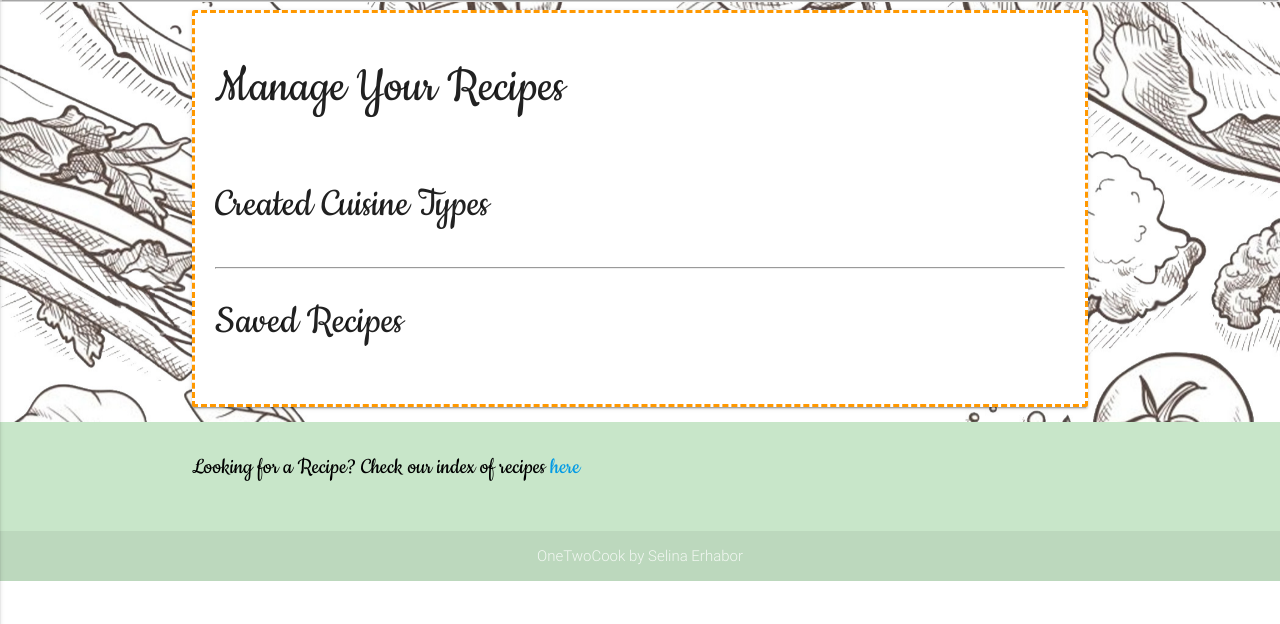
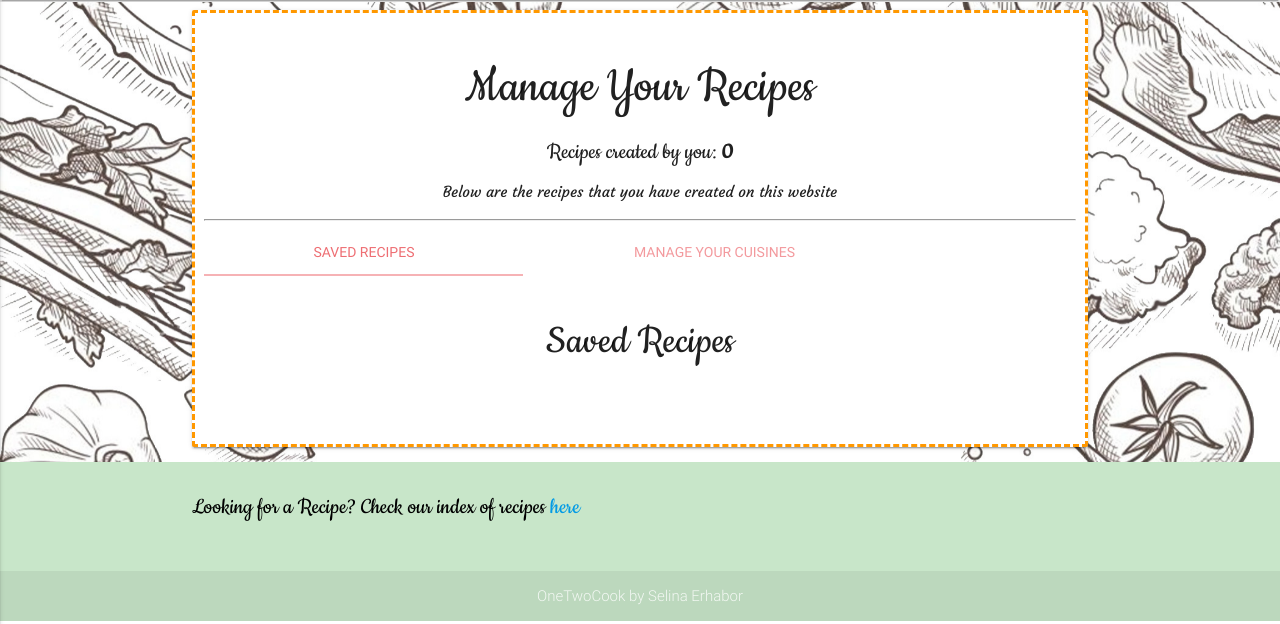
Before and after one commit to selinaerhabor/onetwocook, a Flask app: page /manage_recipes in a window 1280 px wide. Shown: the part 64-688 px from the top of the page. Run offline with Flask 2, Linux system fonts and the light colour scheme; the visitor is signed in with stand-in values (Sample User, id 1); data that the repository does not hold is empty; some libraries are stand-ins or nearby versions.

Commit message:
Added user recipe count and user cuisine count to display under Manage Recipes

```diff
--- a/app.py
+++ b/app.py
@@ -68,8 +68,15 @@ def insert_cuisine():
 @app.route('/manage_recipes')
 def manage_recipes():
     return render_template('managerecipes.html',
-    recipes = mongo.db.recipes.find({'author.author_username' : session["username"]}),
-    cuisines = mongo.db.cuisines.find({'author_username' : session["username"]}))
+        ### 'Manage Your Recipes' Section
+        user_recipes = mongo.db.recipes.find({'author.author_username' : session["username"]}),
+        ### 'Manage Your Cuisines' Section
+        user_cuisines = mongo.db.cuisines.find({'author_username' : session["username"]}),
+        ### Recipe count for user
+        user_recipe_count = mongo.db.recipes.find({'author.author_username' : session["username"]}).count(),
+        ### Cuisine count for user
+        user_cuisine_count = mongo.db.cuisines.find({'author.author_username' : session["username"]}).count()
+    )
 
 ### 'Edit Recipe' Page (via 'Manage Your Recipes')
 @app.route('/edit_recipe/<recipe_id>')
@@ -81,13 +88,13 @@ def edit_recipe(recipe_id):
 @app.route('/recipes_for_cuisine/<cuisine_type>')
 def recipes_for_cuisine(cuisine_type):
     return render_template('recipesforcuisine.html',
-    recipes = mongo.db.recipes.find({'cuisine_type' : cuisine_type}).sort('recipe_name', 1))
+    recipes = mongo.db.recipes.find({"cuisine_type" : cuisine_type, "public_visibility" : "yes"}).sort('recipe_name', 1))
 
 ### View Recipe Page
 @app.route('/load_recipe/<recipe_name>')
 def load_recipe(recipe_name):
     return render_template('viewrecipe.html',
-    recipes = mongo.db.recipes.find({'recipe_name' : recipe_name,}))
+    recipes = mongo.db.recipes.find({'recipe_name' : recipe_name}))
 
 ### Submission of 'Add a Recipe' Form to mLab Database
 @app.route('/insert_recipe', methods=['POST'])
@@ -149,9 +156,24 @@ def insert_recipe():
             "ingredient14_name": request.form.get("ingredient14_name"),
             "ingredient15_quantity": request.form.get("ingredient15_quantity"),
             "ingredient15_unit": request.form.get("ingredient15_units"),
-            "ingredient15_name": request.form.get("ingredient15_name")
+            "ingredient15_name": request.form.get("ingredient15_name"),
+            "ingredient16_quantity": request.form.get("ingredient16_quantity"),
+            "ingredient16_unit": request.form.get("ingredient16_units"),
+            "ingredient16_name": request.form.get("ingredient16_name"),
+            "ingredient17_quantity": request.form.get("ingredient17_quantity"),
+            "ingredient17_unit": request.form.get("ingredient17_units"),
+            "ingredient17_name": request.form.get("ingredient17_name"),
+            "ingredient18_quantity": request.form.get("ingredient18_quantity"),
+            "ingredient18_unit": request.form.get("ingredient18_units"),
+            "ingredient18_name": request.form.get("ingredient18_name"),
+            "ingredient19_quantity": request.form.get("ingredient19_quantity"),
+            "ingredient19_unit": request.form.get("ingredient19_units"),
+            "ingredient19_name": request.form.get("ingredient19_name"),
+            "ingredient20_quantity": request.form.get("ingredient20_quantity"),
+            "ingredient20_unit": request.form.get("ingredient20_units"),
+            "ingredient20_name": request.form.get("ingredient20_name")
         },
-        "methods": {
+        "method": {
             "method_step1": request.form.get("method_step1"),
             "method_step2": request.form.get("method_step2"),
             "method_step3": request.form.get("method_step3"),
@@ -193,6 +215,8 @@ def update_recipe(recipe_id):
         "cook_time": request.form.get("cook_time"),
         "ct_time_units": request.form.get("ct_time_units"),
         "allergens": request.form.getlist("allergens"),
+        "gluten-free": request.form.get("gluten-free"),
+        "vegetarian": request.form.get("vegetarian"),
         "ingredients": {
             "ingredient1_quantity": request.form.get("ingredient1_quantity"),
             "ingredient1_unit": request.form.get("ingredient1_units"),
@@ -238,9 +262,24 @@ def update_recipe(recipe_id):
             "ingredient14_name": request.form.get("ingredient14_name"),
             "ingredient15_quantity": request.form.get("ingredient15_quantity"),
             "ingredient15_unit": request.form.get("ingredient15_units"),
-            "ingredient15_name": request.form.get("ingredient15_name")
+            "ingredient15_name": request.form.get("ingredient15_name"),
+            "ingredient16_quantity": request.form.get("ingredient16_quantity"),
+            "ingredient16_unit": request.form.get("ingredient16_units"),
+            "ingredient16_name": request.form.get("ingredient16_name"),
+            "ingredient17_quantity": request.form.get("ingredient17_quantity"),
+            "ingredient17_unit": request.form.get("ingredient17_units"),
+            "ingredient17_name": request.form.get("ingredient17_name"),
+            "ingredient18_quantity": request.form.get("ingredient18_quantity"),
+            "ingredient18_unit": request.form.get("ingredient18_units"),
+            "ingredient18_name": request.form.get("ingredient18_name"),
+            "ingredient19_quantity": request.form.get("ingredient19_quantity"),
+            "ingredient19_unit": request.form.get("ingredient19_units"),
+            "ingredient19_name": request.form.get("ingredient19_name"),
+            "ingredient20_quantity": request.form.get("ingredient20_quantity"),
+            "ingredient20_unit": request.form.get("ingredient20_units"),
+            "ingredient20_name": request.form.get("ingredient20_name")
         },
-        "methods": {
+        "method": {
             "method_step1": request.form.get("method_step1"),
             "method_step2": request.form.get("method_step2"),
             "method_step3": request.form.get("method_step3"),
@@ -266,7 +305,7 @@ def index_of_recipes():
     return render_template('indexofrecipes.html',
     recipes = mongo.db.recipes.find().sort('recipe_name', 1))
 
-###Delete created Cuisine Type
+### Delete created Cuisine Type
 @app.route('/delete_cuisine/<cuisine_id>', methods=['POST'])
 def delete_cuisine(cuisine_id):
     mongo.db.cuisines.remove({'_id': ObjectId(cuisine_id)})
--- a/templates/managerecipes.html
+++ b/templates/managerecipes.html
@@ -6,9 +6,12 @@
       <div class="card-panel managerecipe-border">
         <div class="row">
           <div class="col s12">
-            <h2>Manage Your Recipes</h2>
-            {% if recipes %}
-              {% for recipe in recipes %}
+            <div class="card-content">
+              <h2 class="center">Manage Your Recipes</h2>
+                <h5 class="center">Recipes created by you: <b>{{user_recipe_count}}</b></h5>
+              <p class="center">Below are the recipes that you have created on this website</p>
+              {% if user_recipes %}
+                {% for recipe in user_recipes %}
                     <div class="col s12 m6 l6">
                       <div class="card">
                         <div class="card-image waves-effect waves-block">
@@ -41,51 +44,27 @@
                       <p class="text"><a href="{{url_for('add_recipe')}}">Ready to create one?</a></p>
                   {% endfor %}
                   {% endif %}
-          </div>
-        </div>
-        <div class="row">
-          <div class="col s12">
-            <h3>Created Cuisine Types</h3>
-            {% if cuisines %}
-              {% for cuisine in cuisines %}
-                <div class="col s12 m6 l6">
-                  <div class="card">
-                    <div class="card-image waves-effect waves-block">
-                      <a href="">
-                        <img class="responsive-img" src="" alt={{cuisine.cuisine_type}} >
-                      </a>
-                    </div>
-                    <div class="card-content">
-                      <span class="card-title activator grey-text text-darken-4"><i class="material-icons right">more_vert</i></span>
-                      <a class="link" href="">
-                        <h5 class="truncate">{{cuisine.cuisine_type}}</h5>
-                      </a>
-                    </div>
-                    <div class="card-reveal">
-                      <span class="card-title grey-text text-darken-4">
-                        <i class="material-icons right">close</i>
-                        <h4>{{cuisine.cuisine_type}}</h4>
-                        <hr>
-                      </span>
-                      <p>{{cuisine.cuisine_summary}}</p>
-                      <div class="col-12">
-                        <a href="{{url_for('delete_cuisine', cuisine_id = cuisine._id)}}" class="btn halfway-fab waves-effect waves-light red">Delete<i class="material-icons">delete</i></a>
-                      </div>
-                    </div>
-                  </div>
-                </div>
-                {% else %}
-                  <p><b>You have not created any cuisines.</b></p>
-              {% endfor %}
-            {% endif %}
+
                 </div>
               </div>
               <hr>
               <div class="row">
                 <div class="col s12">
-            <h3>Saved Recipes</h3>
-            {% if recipes %}
-              {% for recipe in recipes %}
+                  <div class="card-tabs">
+                    <ul class="tabs tabs-fixed-width">
+                      <li class="tab"><a class="active hide-on-small-only" href="#saved_recipes">Saved Recipes</a></li>
+                      <li class="tab"><a class="hide-on-small-only center" href="#manage_cuisines">Manage Your Cuisines</a></li>
+                      <li class="tab"><a class="show-on-small hide-on-med-and-up" href="#manage_cuisines">Your Cuisines</a></li>
+                    </ul>
+                  </div>
+                </div>
+              </div>
+              <section id="saved_recipes">
+              <div class="row">
+                <div class="col s12">
+                  <h3 class="center">Saved Recipes</h3>
+                  {% if user_recipes %}
+                    {% for recipe in user_recipes %}
                       <div class="card">
                         <span class="card-title">{{recipe.recipe_name}}</span>
                         <div class="card-content">
@@ -93,11 +72,33 @@
                         </div>
                       </div>
                       {% else %}
-                  <p><b>You have no saved recipes.</b></p>
-                  <p>To save a recipe click on <a class="btn"><i class="material-icons">thumb_up</i></a>
+                        <p class="center"><b>{{ session['username'] }}, you have no saved recipes.</b></p>
+                        <p class="center">To save a recipe click on <a class="btn"><i class="material-icons">thumb_up</i></a>
                         by the title of a recipe and the recipes you liked will appear in this section.</p>
                     {% endfor %}
                   {% endif %}
+                </div>
+              </div>
+            </section>
+              <section id="manage_cuisines">
+                <h3 class="center">Manage Your Cuisines</h3>
+                <h5 class="center">Cuisines created by you: <b>{{user_cuisine_count}}</b></h5>
+                {% if user_cuisines %}
+                {% for cuisine in user_cuisines %}
+                      <div class="card">
+                        <span class="card-title">{{cuisine.cuisine_type}}</span>
+                        <div class="card-content">
+                          <p>{{cuisine.cuisine_type}}</p>
+                        </div>
+                      </div>
+                      {% else %}
+                        <p class="center"><b>{{ session['username'] }}, you have not created any cuisines.</b></p>
+                        <p class="center">To create a new cuisine click on </p><div class="center"><a href="{{url_for('add_cuisine')}}" class="btn">Or Add a new cuisine</a></div>
+                        <p class="center">under the Add a Recipe tab.</p>
+                  {% endfor %}
+                  {% endif %}
+              </section>
+            </div>
           </div>
         </div>
       </div>
```
Lines whose indentation alone changed are shown as unchanged.
